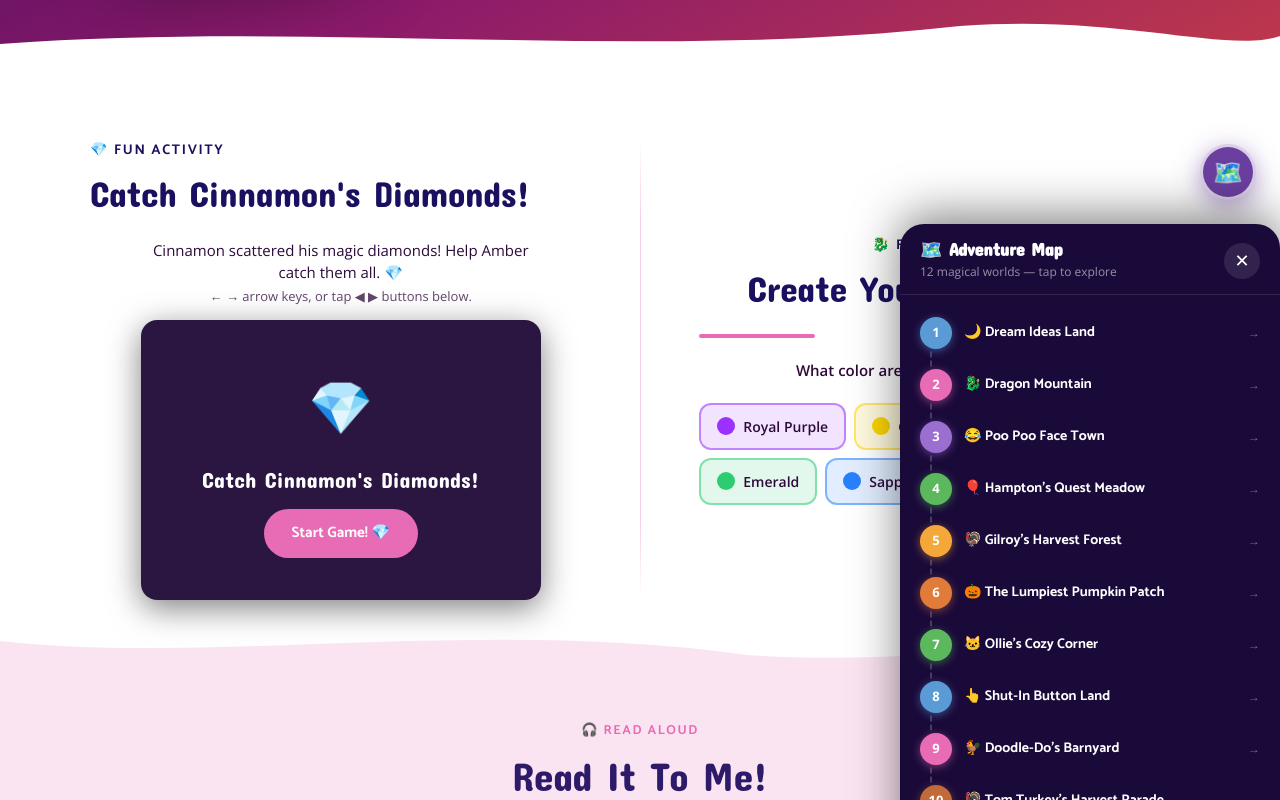
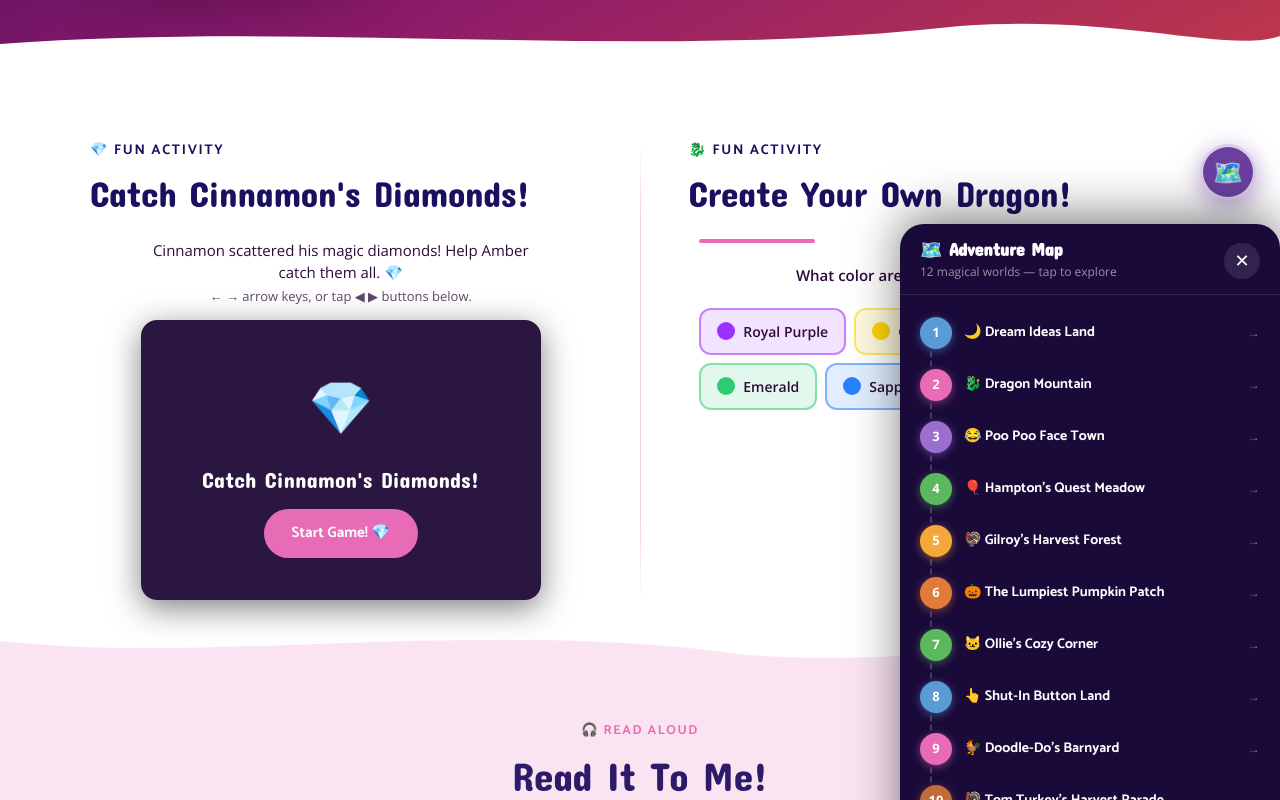
Before and after one commit to zpphillips-star/familyfables, a Next.js app: page /books/amber-the-dragon-keeper in a window 1280 px wide. Shown: the part 576-1376 px from the top of the page. Built offline with nearby package versions, Linux system fonts and the light colour scheme.

Commit message:
fix: amber right column top-aligns with left — alignItems/justifyContent flex-start, textAlign left

```diff
--- a/components/BookActivity.tsx
+++ b/components/BookActivity.tsx
@@ -877,7 +877,7 @@ export default function BookActivity({ slug, accentColor, transparent, textLight
   if (slug === "amber-the-dragon-keeper")
     return (
       <section className="amber-activities-section" style={{ padding: "72px 24px" }}>
-        <div style={{ maxWidth: 1100, margin: "0 auto", display: "flex", alignItems: "center", gap: 0, flexWrap: "wrap" }}>
+        <div style={{ maxWidth: 1100, margin: "0 auto", display: "flex", alignItems: "flex-start", gap: 0, flexWrap: "wrap" }}>
 
           {/* ── Left: Diamond Catch ── */}
           <div className="amber-activity-left" style={{ flex: "1 1 320px", padding: "0 40px 0 0", minWidth: 280 }}>
@@ -900,7 +900,7 @@ export default function BookActivity({ slug, accentColor, transparent, textLight
           }} className="amber-activity-divider" />
 
           {/* ── Right: Dragon Creator ── */}
-          <div className="amber-activity-right" style={{ flex: "1 1 320px", padding: "0 0 0 40px", minWidth: 280, display: "flex", flexDirection: "column", alignItems: "center", justifyContent: "center", textAlign: "center" }}>
+          <div className="amber-activity-right" style={{ flex: "1 1 320px", padding: "0 0 0 40px", minWidth: 280, display: "flex", flexDirection: "column", alignItems: "flex-start", justifyContent: "flex-start", textAlign: "left" }}>
             <p style={{ fontSize: 14, fontWeight: 700, textTransform: "uppercase", letterSpacing: "0.12em", color: textLight ? "rgba(255,255,255,0.8)" : "#1a1060", marginBottom: 10, fontFamily: "var(--font-catamaran), 'Catamaran', sans-serif" }}>
               🐉 Fun Activity
             </p>
```
